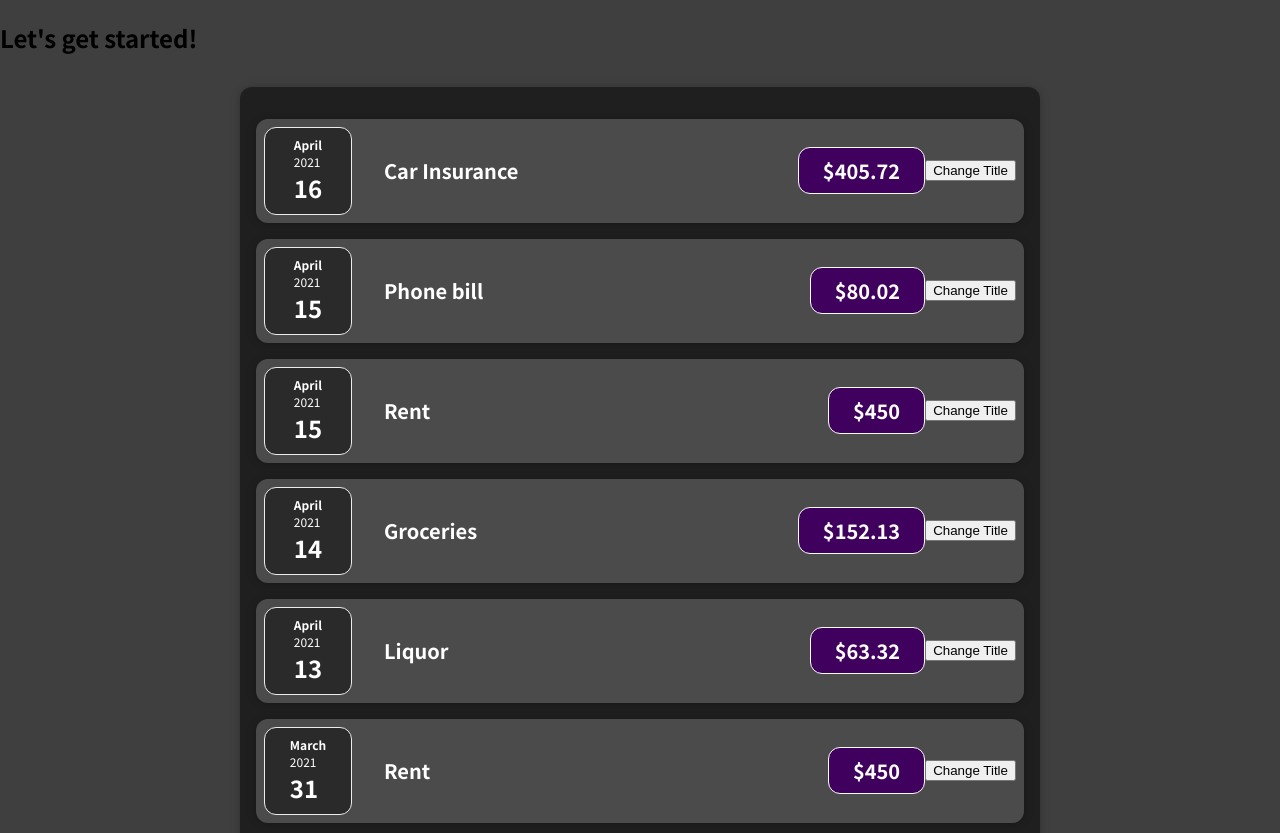
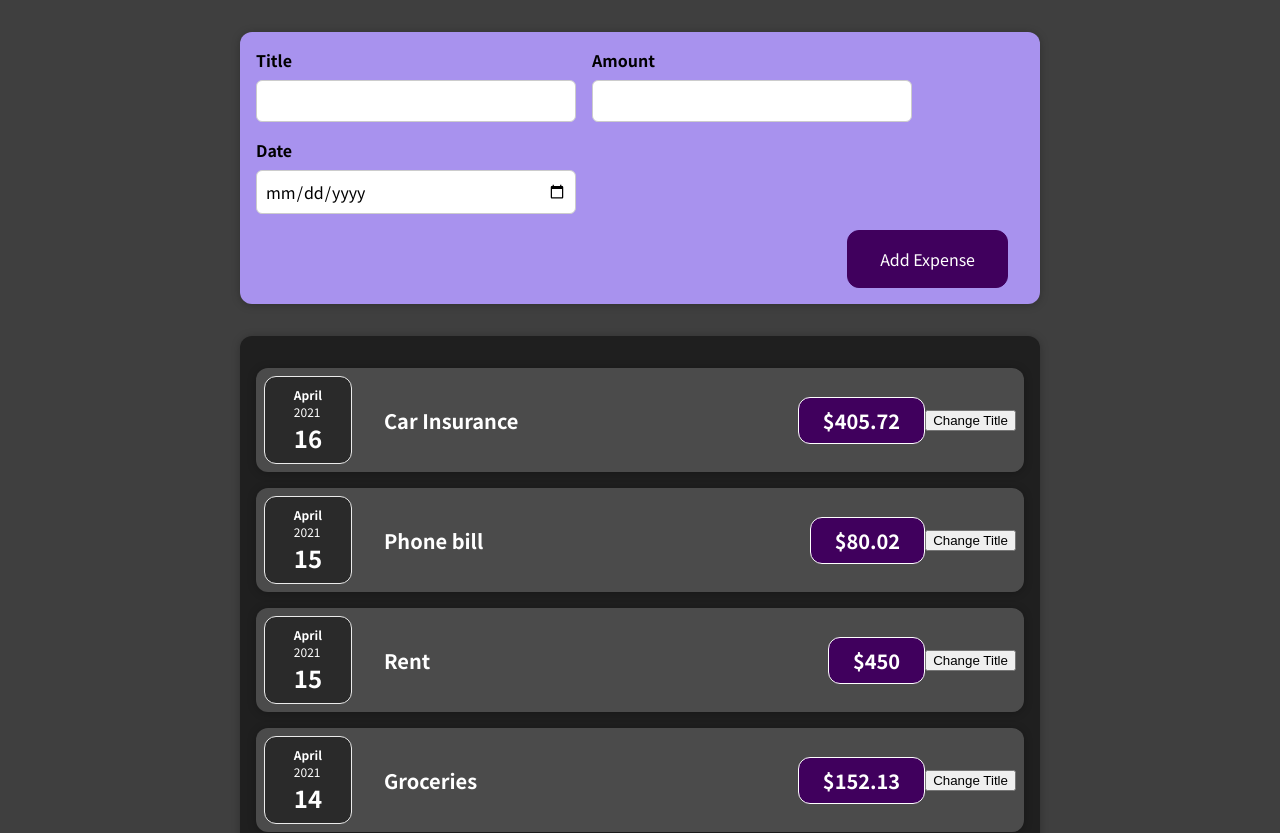
Before and after one commit to johnny-prencipe/expense-tracker, a React (Create React App) app: page / in a window 1280 px wide. Shown: the top 833 px of the page. Built offline with nearby package versions, Linux system fonts and the light colour scheme.

Commit message:
Add new expense form

```diff
--- a/src/App.jsx
+++ b/src/App.jsx
@@ -1,8 +1,6 @@
 import React from "react";
 
-import logo from "./logo.svg";
-import "./App.css";
-import ExpenseItem from "./components/Expenses/ExpenseItem";
+import NewExpense from "./components/NewExpense/NewExpense";
 import Expenses from "./components/Expenses/Expenses";
 
 export default function App() {
@@ -17,7 +15,7 @@
 
   return (
     <div>
-      <h2>Let's get started!</h2>
+      <NewExpense />
       <Expenses expenses={expenses} />
     </div>
   );
--- a/src/components/NewExpense/ExpenseForm.jsx
+++ b/src/components/NewExpense/ExpenseForm.jsx
@@ -1,4 +1,39 @@
 import React from "react";
 
 import "./ExpenseForm.css";
-export default function ExpenseForm() {}
+
+export default function ExpenseForm() {
+  return (
+    <form>
+      <div className="new-expense__controls">
+        <div className="new-expense__control">
+          <label>Title</label>
+          <input type="text" name="title" id="title" />
+        </div>
+        <div className="new-expense__control">
+          <label>Amount</label>
+          <input
+            type="number"
+            min="0.01"
+            step="0.01"
+            name="amount"
+            id="amount"
+          />
+        </div>
+        <div className="new-expense__control">
+          <label>Date</label>
+          <input
+            type="date"
+            min="2019-01-01"
+            max="2022-12-31"
+            name="date"
+            id="date"
+          />
+        </div>
+      </div>
+      <div className="new-expense__actions">
+        <button type="submit">Add Expense</button>
+      </div>
+    </form>
+  );
+}
--- a/src/components/NewExpense/NewExpense.jsx
+++ b/src/components/NewExpense/NewExpense.jsx
@@ -1,7 +1,12 @@
 import React from "react";
 
+import ExpenseForm from "./ExpenseForm";
 import "./NewExpense.css";
 
 export default function NewExpense() {
-  return <div className="new-expense"></div>;
+  return (
+    <div className="new-expense">
+      <ExpenseForm />
+    </div>
+  );
 }
```
Also changed, not shown: 1 other file (tests, documents, lock files or other folders).
